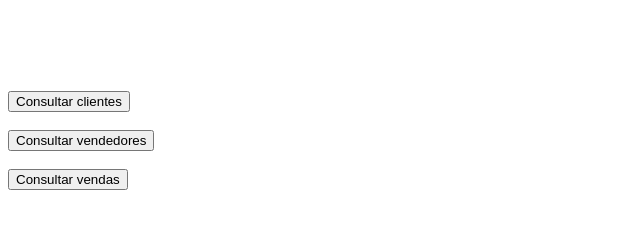
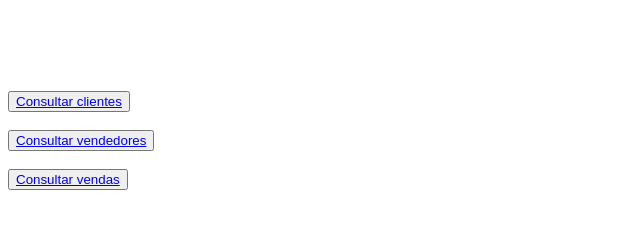
Before and after one commit to isabiacc4/bdprojetoavaliativo, a website: page public/index.html in a window 1280 px wide. Shown: the part 61-290 px from the top of the page, without its empty margins (0-640 px from the left). Drawn offline with Linux system fonts and the light colour scheme.

Commit message:
commit 3

```diff
--- a/public/index.html
+++ b/public/index.html
@@ -11,13 +11,13 @@
   <br>
   <br>
    <br>
-    <button onclick="document.location='default.asp'">Consultar clientes</button>
+    <button><a href="pagina2.html">Consultar clientes</a> </button>
     <br>
     <br>
-    <button onclick="document.location='default.asp'">Consultar vendedores</button>
+    <button><a href="pagina3.html">Consultar vendedores</a></button>
     <br>
     <br>
-    <button onclick="document.location='default.asp'">Consultar vendas</button>
+    <button><a href="pagina4.html">Consultar vendas</a> </button>
 
   </body>
 </html>
```
